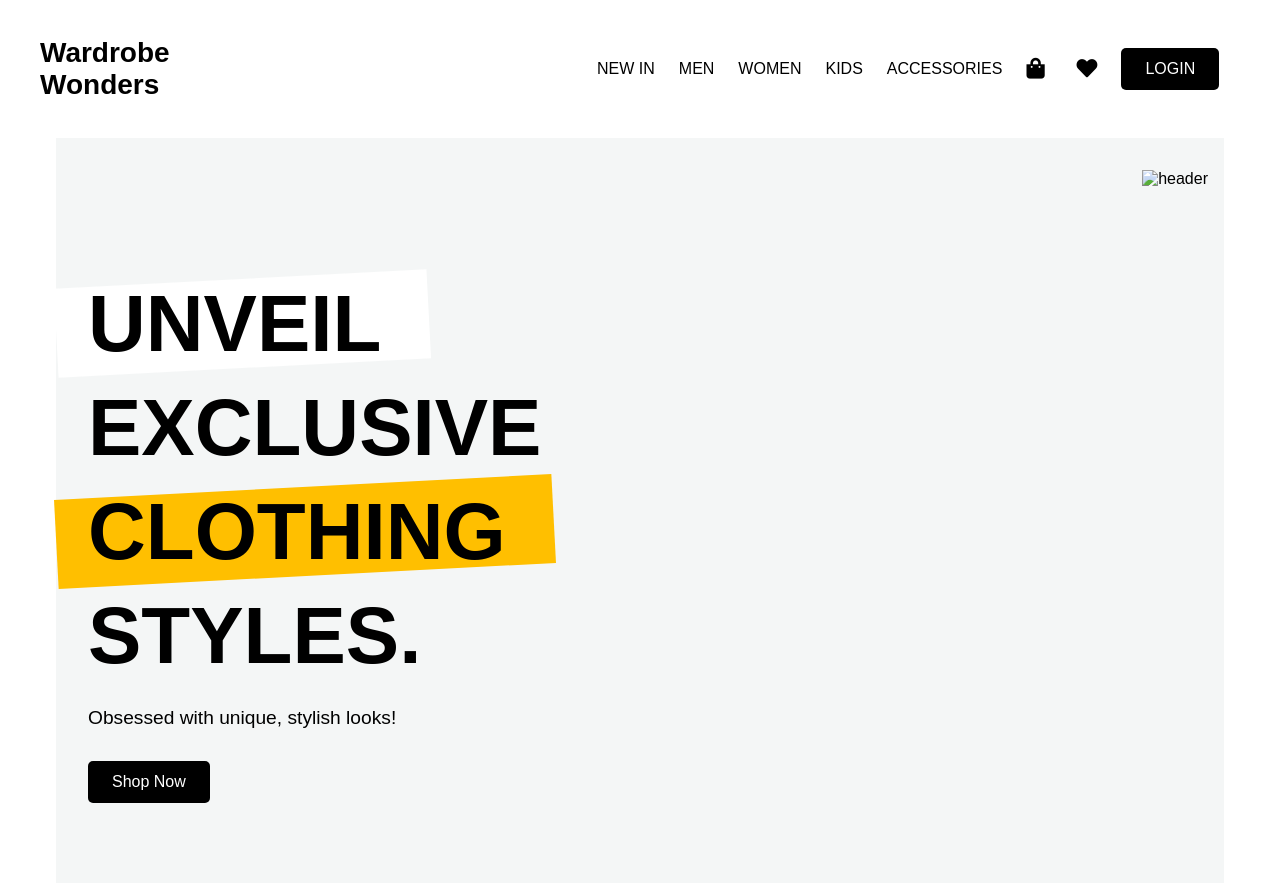
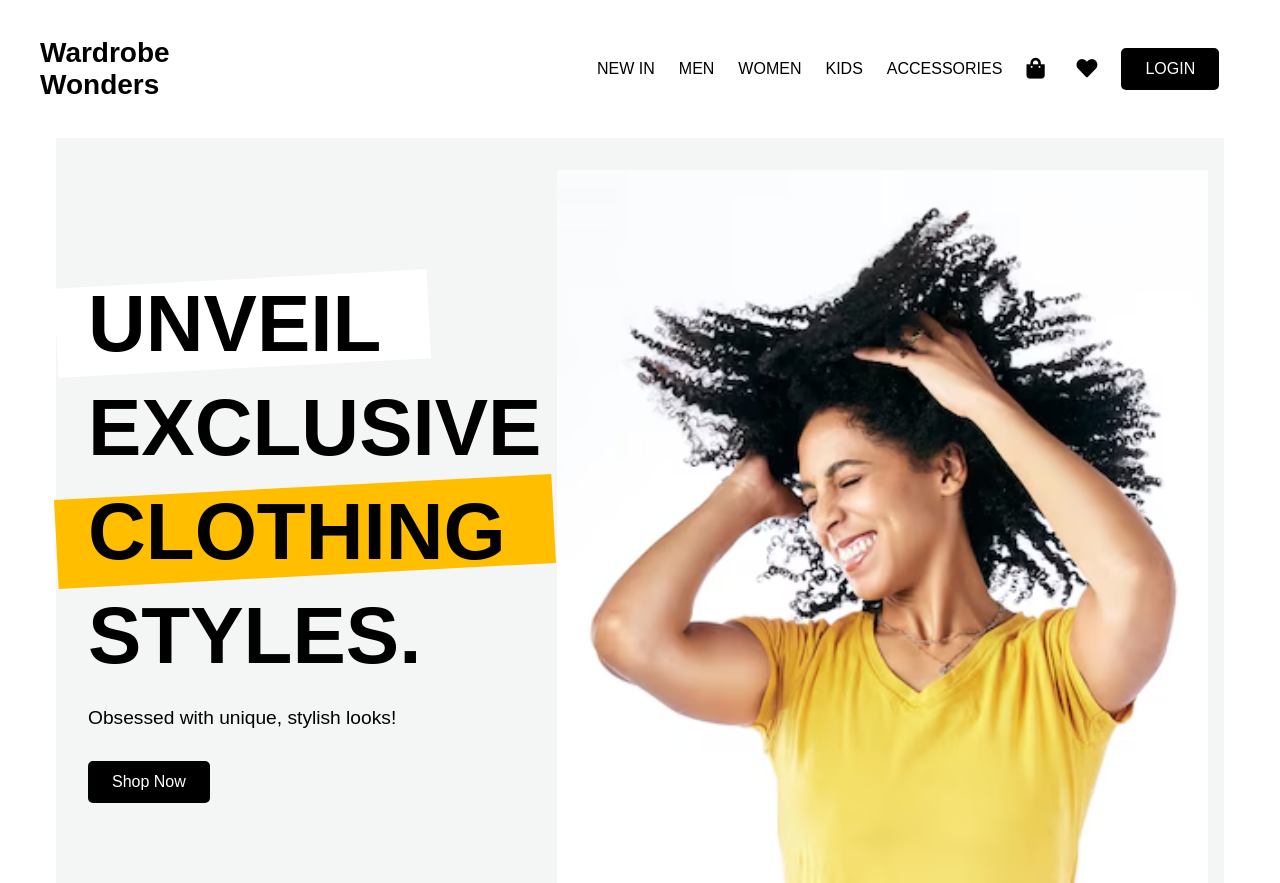
Before and after one commit to Asidaga/Wardrobe-Wonders, a plain HTML site: page index.html in a window 1280 px wide. Shown: the top 883 px of the page. Drawn offline with Linux system fonts and the light colour scheme; files whose address does not match are found by name.

Commit message:
Update index.html

```diff
--- a/index.html
+++ b/index.html
@@ -56,7 +56,7 @@
                 </div>
             </div>
             <div class="header-image">
-                <img src="assets/header.png" alt="header">
+                <img src="header.png" alt="header">
             </div>
         </div>
     </header>
```
